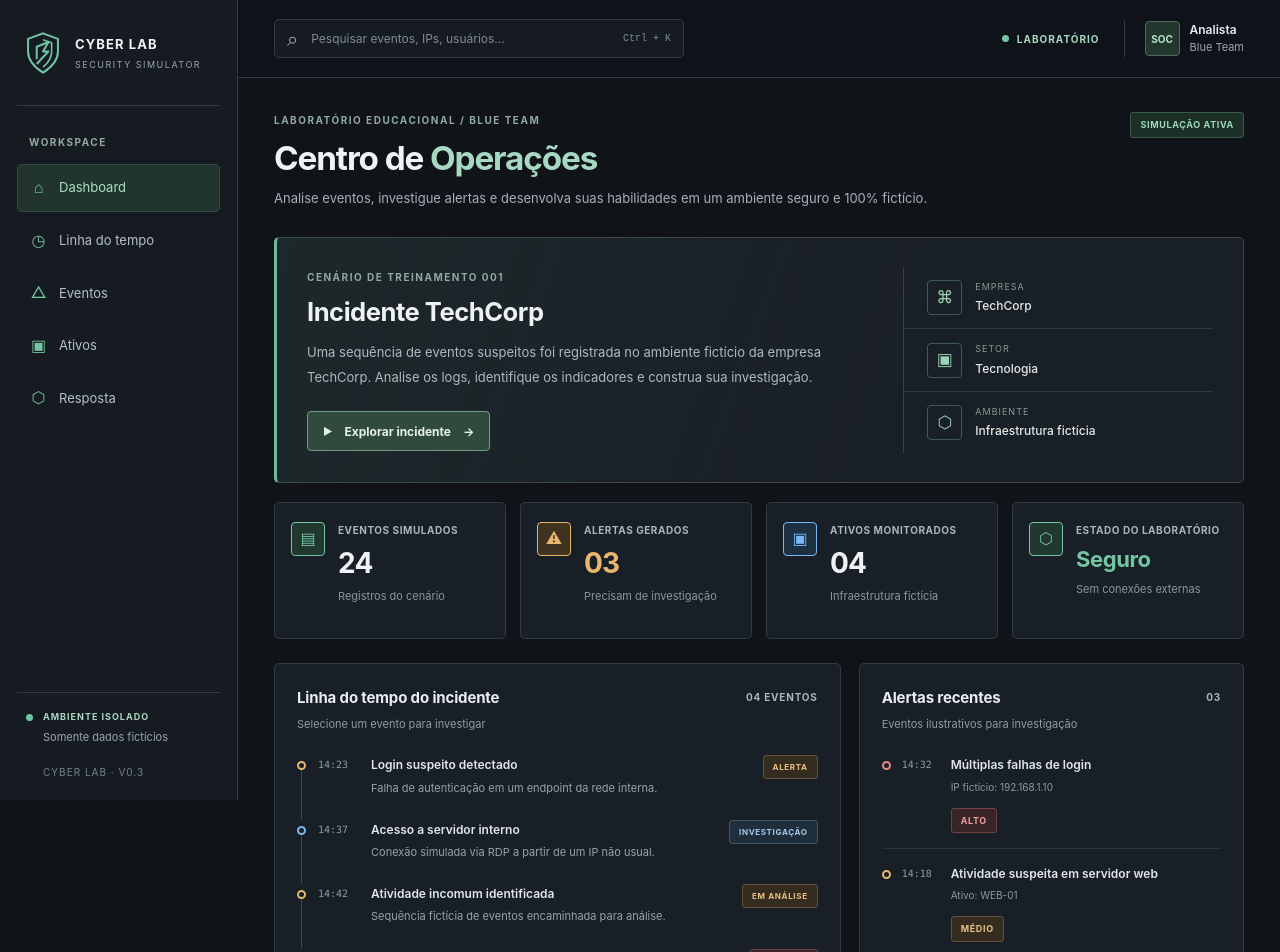
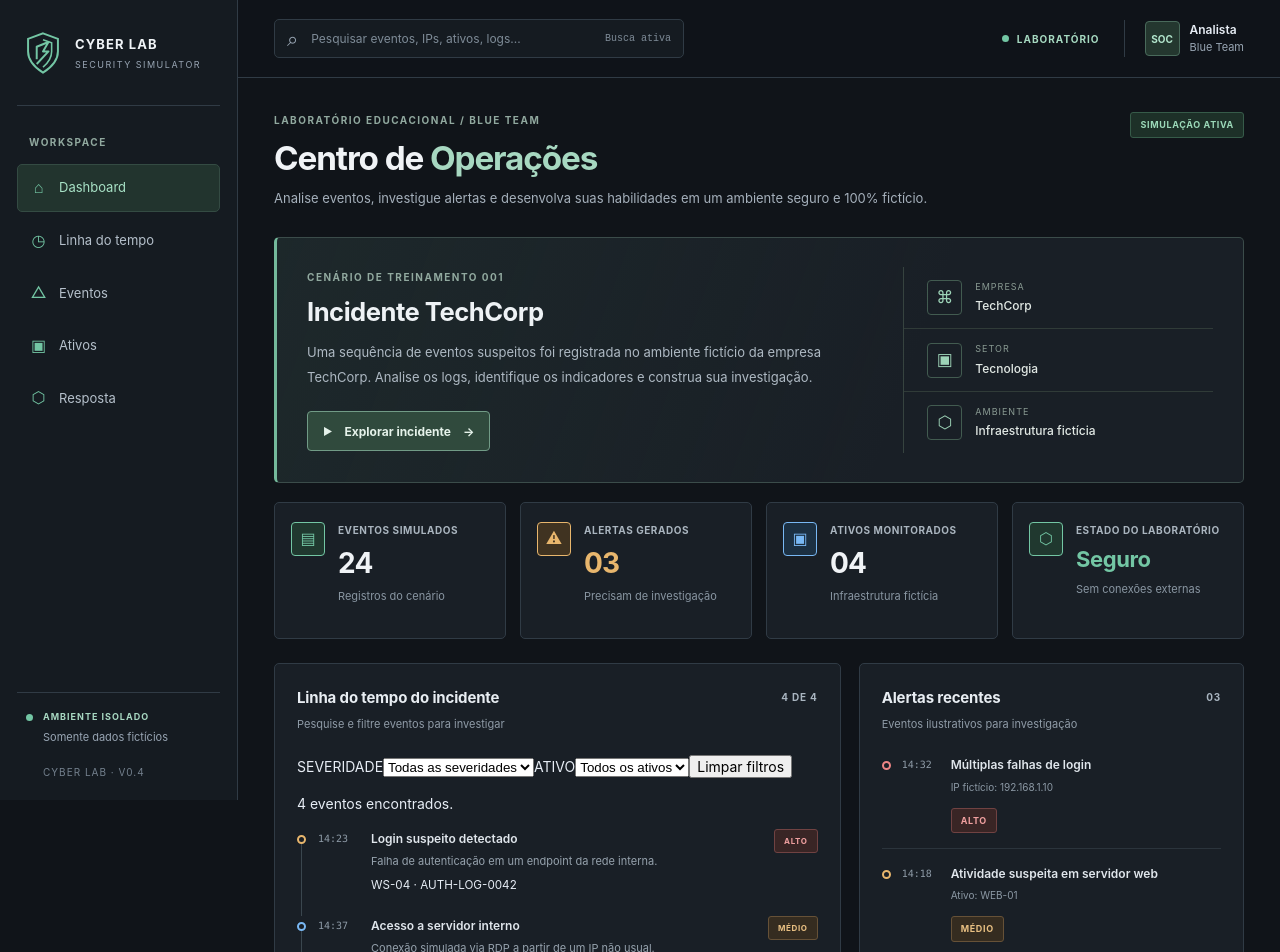
Before and after one commit to yukitelles0-blip/cyber-attack-lab, a React (Vite) app: page / in a window 1280 px wide. Shown: the top 952 px of the page. Built offline with nearby package versions, Linux system fonts and the light colour scheme.

Commit message:
Adicionar filtros e busca de eventos

```diff
--- a/src/main.jsx
+++ b/src/main.jsx
@@ -1,5 +1,5 @@
 
-import React, { useState } from 'react';
+import React, { useMemo, useState } from 'react';
 import { createRoot } from 'react-dom/client';
 import './style.css';
 
@@ -35,8 +35,10 @@ const timeline = [
     description: 'Falha de autenticação em um endpoint da rede interna.',
     status: 'ALERTA',
     tone: 'amber',
+    severity: 'ALTO',
     source: 'AUTH-LOG-0042',
     asset: 'WS-04',
+    ip: '192.168.1.10',
     evidence: 'Resultado: autenticação recusada. Origem fictícia: 192.168.1.10.',
     investigation: 'Verifique a frequência das falhas, o horário e se existem outros eventos associados à mesma origem.',
   },
@@ -46,8 +48,10 @@ const timeline = [
     description: 'Conexão simulada via RDP a partir de um IP não usual.',
     status: 'INVESTIGAÇÃO',
     tone: 'blue',
+    severity: 'MÉDIO',
     source: 'NETWORK-LOG-0081',
     asset: 'WEB-01',
+    ip: '10.0.0.20',
     evidence: 'Conexão RDP registrada no cenário fictício. Nenhuma conexão real foi executada.',
     investigation: 'Compare a origem do acesso com os ativos conhecidos e procure eventos anteriores que possam explicar a conexão.',
   },
@@ -57,8 +61,10 @@ const timeline = [
     description: 'Sequência fictícia de eventos encaminhada para análise.',
     status: 'EM ANÁLISE',
     tone: 'amber',
+    severity: 'ALTO',
     source: 'SIEM-ALERT-0017',
     asset: 'LOG-01',
+    ip: '10.0.0.30',
     evidence: 'Regra de detecção simulada acionada por uma sequência incomum de eventos.',
     investigation: 'Correlacione os registros de autenticação e rede para avaliar se os eventos fazem parte do mesmo incidente.',
   },
@@ -68,8 +74,10 @@ const timeline = [
     description: 'Incidente aguardando decisão de resposta.',
     status: 'PENDENTE',
     tone: 'red',
+    severity: 'CRÍTICO',
     source: 'CASE-0001',
     asset: 'DB-01',
+    ip: '10.0.0.50',
     evidence: 'Caso fictício aberto para análise. Nenhum sistema foi alterado.',
     investigation: 'Registre as evidências, avalie o impacto potencial e escolha uma medida defensiva simulada.',
   },
@@ -87,6 +95,8 @@ const assets = [
   { name: 'WS-04', type: 'Estação de teste', ip: '10.0.0.40', status: 'Monitorado', tone: 'green' },
   { name: 'DB-01', type: 'Banco de dados', ip: '10.0.0.50', status: 'Operacional', tone: 'green' },
 ];
+
+const severityOptions = ['Todas', 'CRÍTICO', 'ALTO', 'MÉDIO', 'BAIXO'];
 
 function MetricCard({ item }) {
   return (
@@ -108,6 +118,13 @@ function StatusBadge({ children, tone = 'green' }) {
 function EventDetails({ event, onClose }) {
   if (!event) return null;
 
+  const severityTone =
+    event.severity === 'CRÍTICO' || event.severity === 'ALTO'
+      ? 'red'
+      : event.severity === 'MÉDIO'
+        ? 'amber'
+        : 'blue';
+
   return (
     <div className="event-detail-panel" aria-live="polite">
       <div className="panel-heading">
@@ -124,7 +141,9 @@ function EventDetails({ event, onClose }) {
         <div><span>HORÁRIO</span><strong>{event.time}</strong></div>
         <div><span>ATIVO RELACIONADO</span><strong>{event.asset}</strong></div>
         <div><span>REFERÊNCIA DO LOG</span><strong>{event.source}</strong></div>
+        <div><span>IP ASSOCIADO</span><strong>{event.ip}</strong></div>
         <div><span>STATUS</span><strong>{event.status}</strong></div>
+        <div><span>SEVERIDADE</span><strong><StatusBadge tone={severityTone}>{event.severity}</StatusBadge></strong></div>
       </div>
 
       <div className="evidence-block">
@@ -142,6 +161,38 @@ function EventDetails({ event, onClose }) {
 
 function App() {
   const [selectedEvent, setSelectedEvent] = useState(null);
+  const [searchQuery, setSearchQuery] = useState('');
+  const [severityFilter, setSeverityFilter] = useState('Todas');
+  const [assetFilter, setAssetFilter] = useState('Todos');
+
+  const filteredTimeline = useMemo(() => {
+    const query = searchQuery.trim().toLocaleLowerCase('pt-BR');
+
+    return timeline.filter((event) => {
+      const searchableText = [
+        event.time,
+        event.title,
+        event.description,
+        event.status,
+        event.severity,
+        event.source,
+        event.asset,
+        event.ip,
+      ].join(' ').toLocaleLowerCase('pt-BR');
+
+      const matchesSearch = !query || searchableText.includes(query);
+      const matchesSeverity = severityFilter === 'Todas' || event.severity === severityFilter;
+      const matchesAsset = assetFilter === 'Todos' || event.asset === assetFilter;
+
+      return matchesSearch && matchesSeverity && matchesAsset;
+    });
+  }, [searchQuery, severityFilter, assetFilter]);
+
+  function clearFilters() {
+    setSearchQuery('');
+    setSeverityFilter('Todas');
+    setAssetFilter('Todos');
+  }
 
   return (
     <div className="app-shell">
@@ -170,7 +221,7 @@ function App() {
           <span className="status-dot" />
           <strong>AMBIENTE ISOLADO</strong>
           <p>Somente dados fictícios</p>
-          <span className="sidebar-version">CYBER LAB · V0.3</span>
+          <span className="sidebar-version">CYBER LAB · V0.4</span>
         </div>
       </aside>
 
@@ -178,8 +229,19 @@ function App() {
         <header className="topbar">
           <label className="search-box">
             <span aria-hidden="true">⌕</span>
-            <input type="search" placeholder="Pesquisar eventos, IPs, usuários..." aria-label="Pesquisar eventos, IPs e usuários" />
-            <kbd>Ctrl + K</kbd>
+            <input
+              type="search"
+              placeholder="Pesquisar eventos, IPs, ativos, logs..."
+              aria-label="Pesquisar eventos, IPs, ativos e logs"
+              value={searchQuery}
+              onChange={(event) => setSearchQuery(event.target.value)}
+            />
+            {searchQuery && (
+              <button type="button" className="search-clear" onClick={() => setSearchQuery('')} aria-label="Limpar busca">
+                ×
+              </button>
+            )}
+            <kbd>Busca ativa</kbd>
           </label>
 
           <div className="topbar-right">
@@ -230,12 +292,46 @@ function App() {
           <section className="investigation-grid">
             <article className="panel timeline-panel" id="timeline">
               <div className="panel-heading">
-                <div><h2>Linha do tempo do incidente</h2><p>Selecione um evento para investigar</p></div>
-                <span className="panel-counter">04 EVENTOS</span>
+                <div>
+                  <h2>Linha do tempo do incidente</h2>
+                  <p>Pesquise e filtre eventos para investigar</p>
+                </div>
+                <span className="panel-counter">{filteredTimeline.length} DE {timeline.length}</span>
               </div>
 
+              <div className="event-filters">
+                <label className="filter-field">
+                  <span>SEVERIDADE</span>
+                  <select value={severityFilter} onChange={(event) => setSeverityFilter(event.target.value)}>
+                    {severityOptions.map((severity) => (
+                      <option key={severity} value={severity}>{severity === 'Todas' ? 'Todas as severidades' : severity}</option>
+                    ))}
+                  </select>
+                </label>
+
+                <label className="filter-field">
+                  <span>ATIVO</span>
+                  <select value={assetFilter} onChange={(event) => setAssetFilter(event.target.value)}>
+                    <option value="Todos">Todos os ativos</option>
+                    {assets.map((asset) => (
+                      <option key={asset.name} value={asset.name}>{asset.name}</option>
+                    ))}
+                  </select>
+                </label>
+
+                <button type="button" className="clear-filters" onClick={clearFilters}>
+                  Limpar filtros
+                </button>
+              </div>
+
+              <p className="filter-summary" aria-live="polite">
+                {filteredTimeline.length === 0
+                  ? 'Nenhum evento corresponde aos filtros selecionados.'
+                  : `${filteredTimeline.length} ${filteredTimeline.length === 1 ? 'evento encontrado' : 'eventos encontrados'}.`}
+              </p>
+
               <div className="timeline-list">
-                {timeline.map((event) => (
+                {filteredTimeline.map((event) => (
                   <button
                     type="button"
                     className={`timeline-event timeline-event-button ${selectedEvent?.time === event.time ? 'selected' : ''}`}
@@ -248,15 +344,27 @@ function App() {
                     <div className="timeline-event-copy">
                       <strong>{event.title}</strong>
                       <p>{event.description}</p>
+                      <small className="event-meta">{event.asset} · {event.source}</small>
                     </div>
-                    <StatusBadge tone={event.tone}>{event.status}</StatusBadge>
+                    <StatusBadge tone={event.severity === 'CRÍTICO' || event.severity === 'ALTO' ? 'red' : event.severity === 'MÉDIO' ? 'amber' : 'blue'}>
+                      {event.severity}
+                    </StatusBadge>
                   </button>
                 ))}
+
+                {filteredTimeline.length === 0 && (
+                  <div className="empty-events">
+                    <span aria-hidden="true">⌕</span>
+                    <strong>Nenhum resultado encontrado</strong>
+                    <p>Tente outro termo ou remova um dos filtros.</p>
+                    <button type="button" className="clear-filters" onClick={clearFilters}>Mostrar todos os eventos</button>
+                  </div>
+                )}
               </div>
 
               <EventDetails event={selectedEvent} onClose={() => setSelectedEvent(null)} />
 
-              <a className="text-link" href="#events">Consultar eventos <span aria-hidden="true">→</span></a>
+              <a className="text-link" href="#events">Consultar alertas recentes <span aria-hidden="true">→</span></a>
             </article>
 
             <article className="panel alerts-panel" id="events">
@@ -314,7 +422,7 @@ function App() {
 
           <footer className="app-footer">
             <span>CYBER LAB · SECURITY SIMULATOR</span>
-            <span>Versão 0.3.0 · Ambiente educacional isolado</span>
+            <span>Versão 0.4.0 · Ambiente educacional isolado</span>
             <span>Todos os dados são fictícios</span>
           </footer>
         </div>
```
